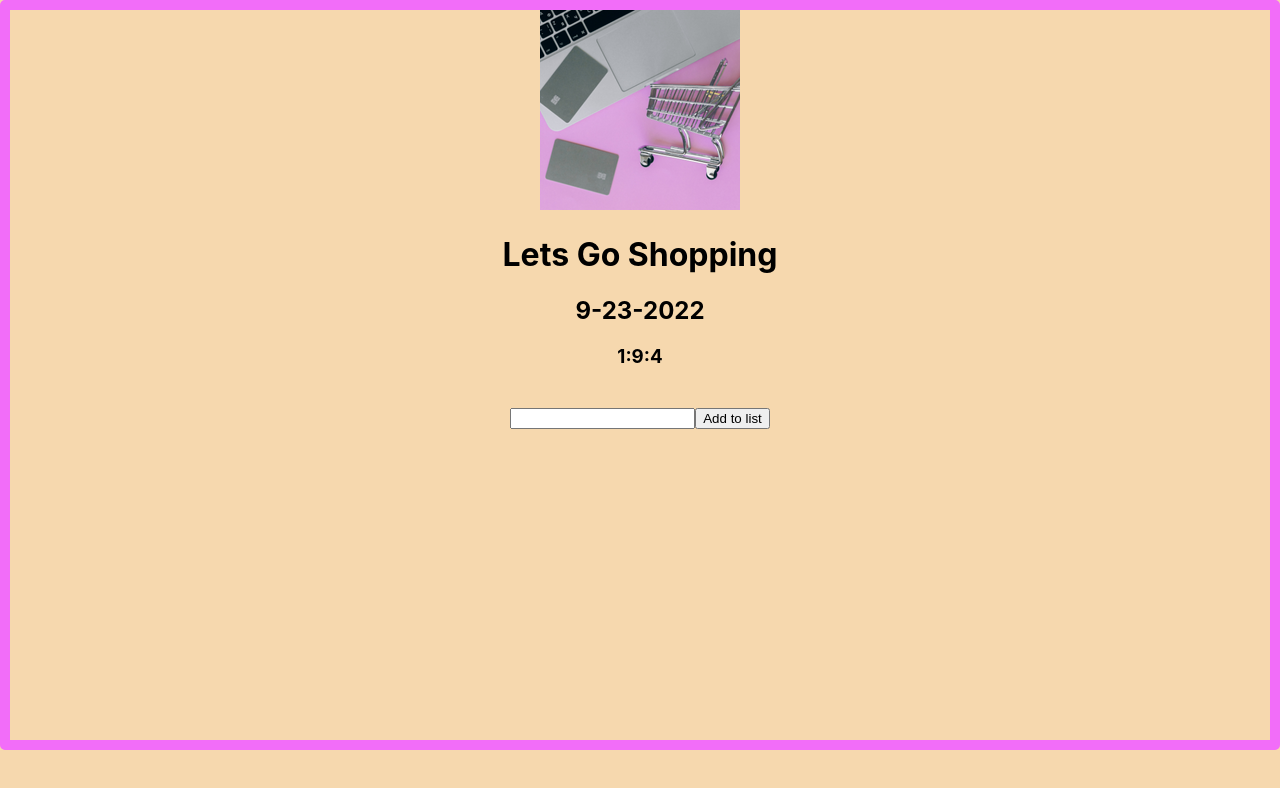
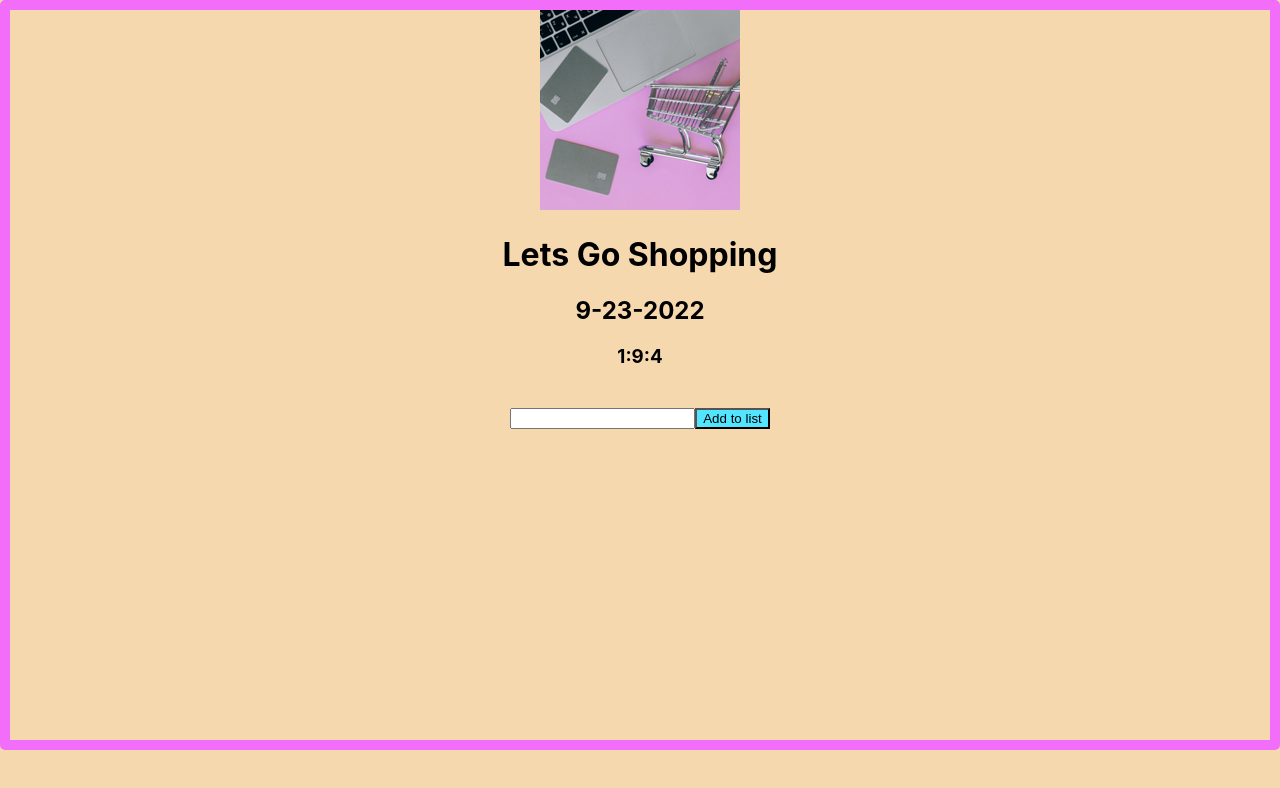
Before and after one commit to JazzRudolph/react-app, a React (Create React App) app: page / in a window 1280 px wide. Shown: the top 788 px of the page. Built offline with nearby package versions, Linux system fonts and the light colour scheme.

Commit message:
Project Complete!

```diff
--- a/src/App.css
+++ b/src/App.css
@@ -13,9 +13,14 @@
   border-radius: 5px;
 }
 
+.add{
+  background-color: rgb(81, 229, 255);
+}
+
 .listItem {
   text-decoration: none;
 }
+
 
 .img{
   width: 100px;
--- a/src/App.js
+++ b/src/App.js
@@ -44,7 +44,7 @@ function App() {
         value={input}
         onChange={(e) => setInput(e.target.value)}
         />
-        <button onClick={() => addTodo(input)}>Add to list</button>
+        <button className='add' onClick={() => addTodo(input)}>Add to list</button>
         <ul>
           {list.map((todo)  => (
           <li key={todo.id}>
```
